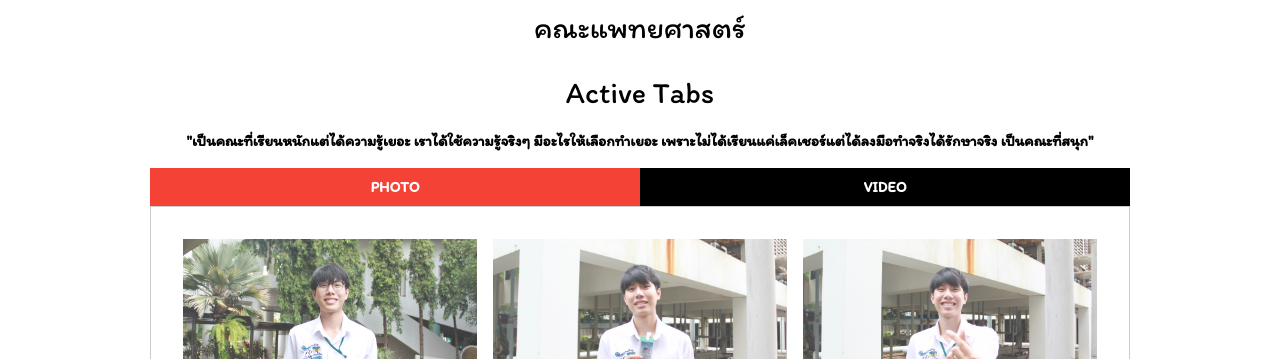
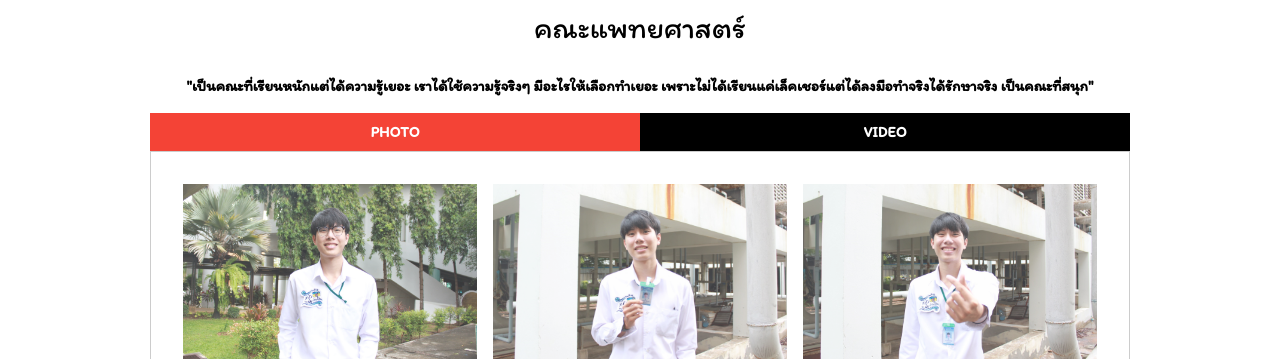
Before and after one commit to impalmn/16Inspirations-trust, a plain HTML site: page index.html in a window 1280 px wide. Shown: the part 741-1100 px from the top of the page. Drawn offline with nearby package versions, Linux system fonts and the light colour scheme.

Commit message:
Update index.html

```diff
--- a/index.html
+++ b/index.html
@@ -47,7 +47,7 @@ h3,h4,h5,h6,p {font-family: "Itim", sans-serif}
 
   <!-- ???? -->
   <div class="w3-container w3-center">
-  <h2>Active Tabs</h2>
+
   <p>"เป็นคณะที่เรียนหนักแต่ได้ความรู้เยอะ เราได้ใช้ความรู้จริงๆ มีอะไรให้เลือกทำเยอะ เพราะไม่ได้เรียนแค่เล็คเชอร์แต่ได้ลงมือทำจริงได้รักษาจริง เป็นคณะที่สนุก"</p>
 </div>
 
```
